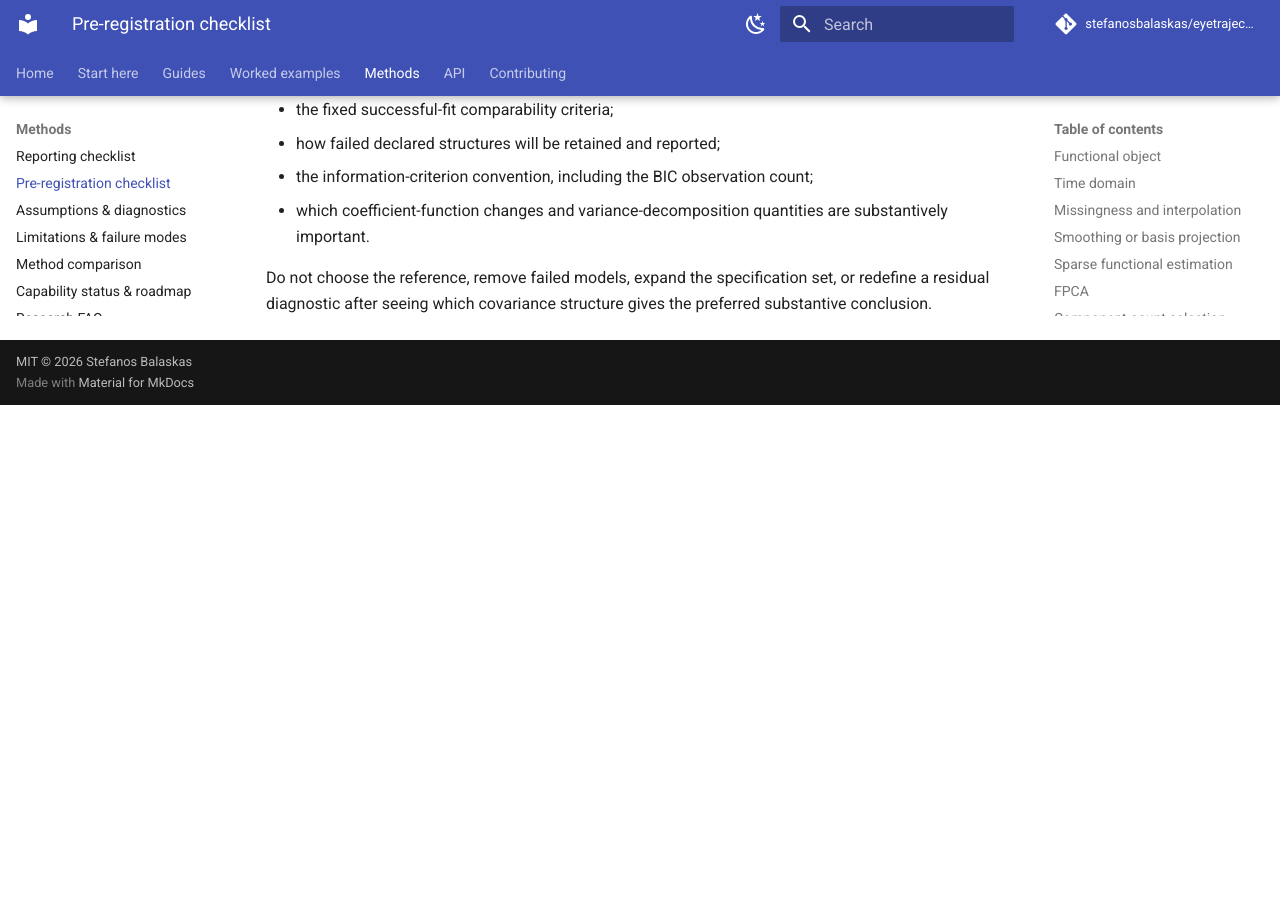
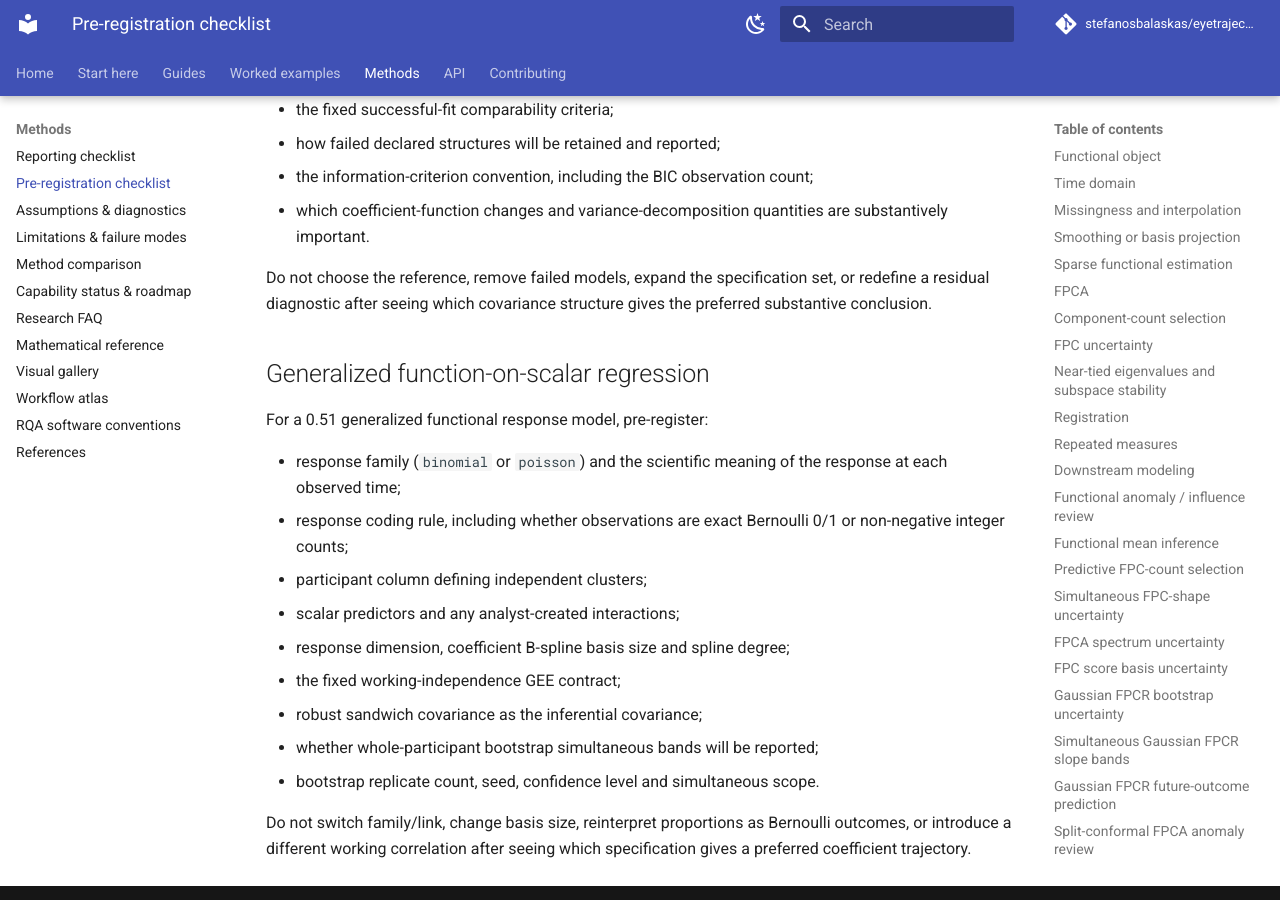
Before and after one commit to stefanosbalaskas/eyetrajectoriespy, an MkDocs documentation site: the page built from docs/methods/preregistration.md, in a window 1280 px wide and 900 px high, scrolled down 25729 px. Built offline with MkDocs 1.6.1 and Material for MkDocs 9.7.7, drawn with Linux system fonts in a browser that asks for light colours; comment, search, counter and statistics services are not loaded; before the commit the page ends 26134 px from its top, so only the background shows below that.

Commit message:
Add generalized FoSR methodological guidance

```diff
--- a/docs/methods/preregistration.md
+++ b/docs/methods/preregistration.md
@@ -875,3 +875,19 @@
 Do not choose the reference, remove failed models, expand the specification set,
 or redefine a residual diagnostic after seeing which covariance structure gives
 the preferred substantive conclusion.
+
+## Generalized function-on-scalar regression
+
+For a 0.51 generalized functional response model, pre-register:
+
+- response family (`binomial` or `poisson`) and the scientific meaning of the response at each observed time;
+- response coding rule, including whether observations are exact Bernoulli 0/1 or non-negative integer counts;
+- participant column defining independent clusters;
+- scalar predictors and any analyst-created interactions;
+- response dimension, coefficient B-spline basis size and spline degree;
+- the fixed working-independence GEE contract;
+- robust sandwich covariance as the inferential covariance;
+- whether whole-participant bootstrap simultaneous bands will be reported;
+- bootstrap replicate count, seed, confidence level and simultaneous scope.
+
+Do not switch family/link, change basis size, reinterpret proportions as Bernoulli outcomes, or introduce a different working correlation after seeing which specification gives a preferred coefficient trajectory.
```
